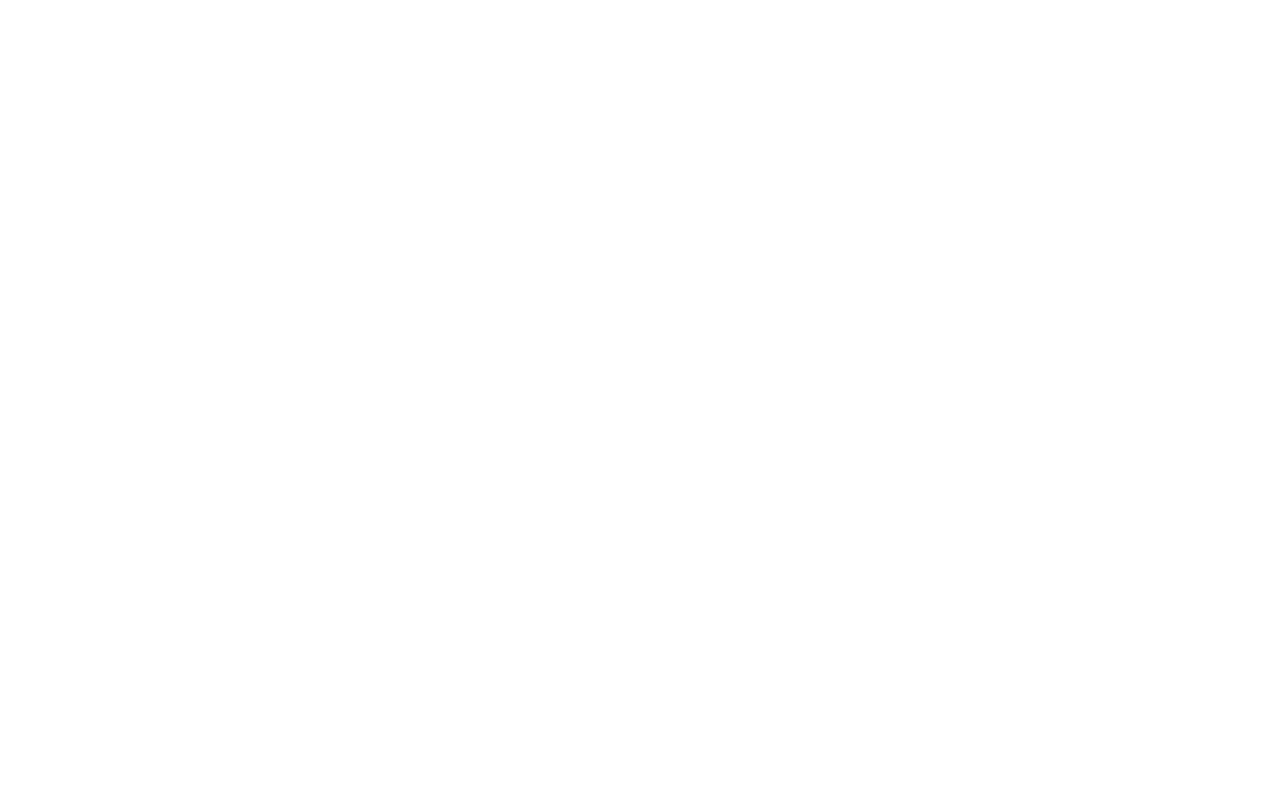
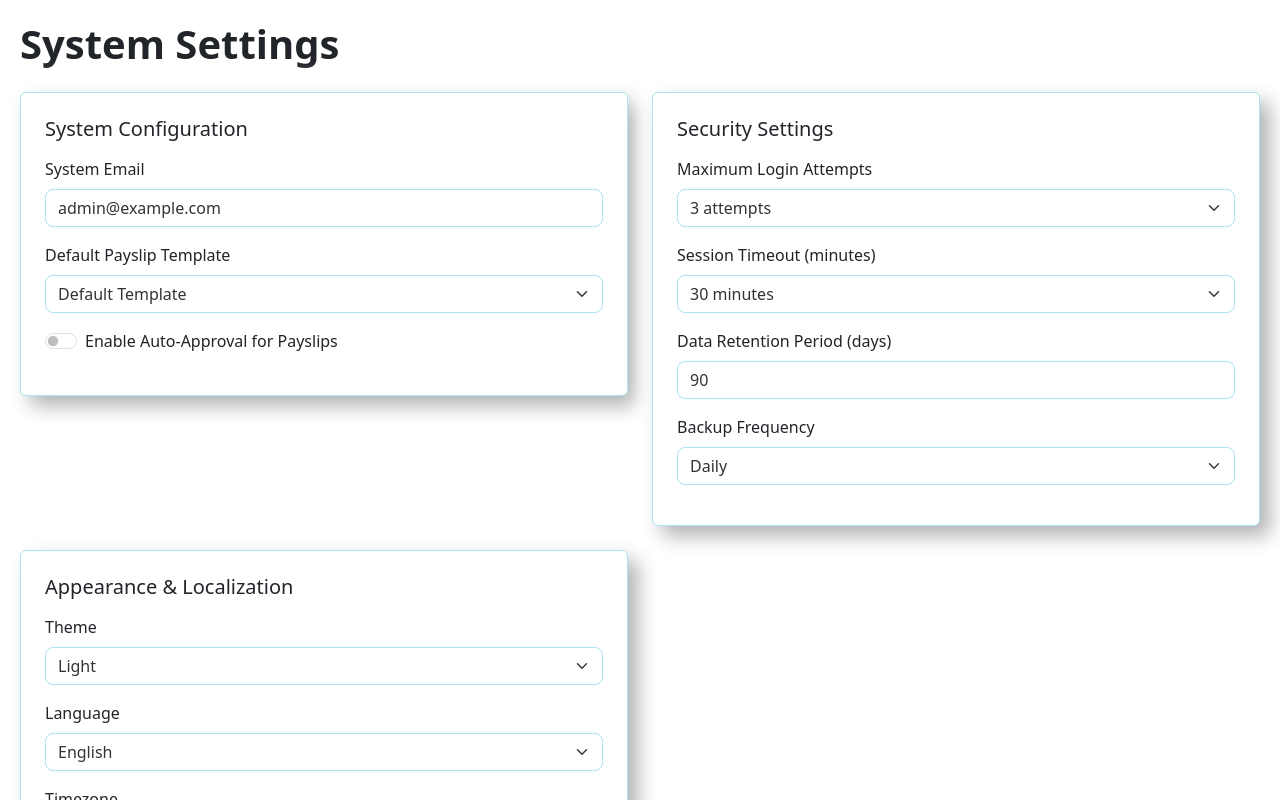
Before and after one commit to kundi04/Payslip-Frontend, a React (Vite) app: page /admin-settings in a window 1280 px wide. Before the commit this address had no page. Built offline with nearby package versions, Linux system fonts and the light colour scheme.

Commit message:
Admin settings page

```diff
--- a/src/App.jsx
+++ b/src/App.jsx
@@ -12,6 +12,7 @@
 import SuperUser from "./pages/SuperUser";
 import Settings from './pages/Settings';
 import { ThemeProvider } from './context/ThemeContext';
+import AdminSettings from './pages/AdminSettings';
 
 const AppContent = () => {
   const [isSidebarOpen, setIsSidebarOpen] = useState(false);
@@ -54,6 +55,7 @@
           <Route path="/employees" element={<Employees sidebarOpen={isSidebarOpen} />} />
           <Route path="/user-settings" element={<Settings />} />
           <Route path="/super-user" element={<SuperUser />} />
+          <Route path="/admin-settings" element={<AdminSettings />} />
         </Routes>
       </div>
     </div>
--- a/src/components/Sidebar.jsx
+++ b/src/components/Sidebar.jsx
@@ -1,6 +1,7 @@
 import React, { useRef, useEffect, useState } from "react";
 import { Nav } from "react-bootstrap";
 import { LayoutDashboard, Users, DollarSign, Receipt, Clock, Settings, Shield, Heading } from "lucide-react";
+;
 import { style } from "framer-motion/client";
 
 const Sidebar = ({ open, toggleSidebar }) => {
@@ -28,8 +29,8 @@
     { title: "Dashboard", icon: <LayoutDashboard size={20} />, path: "/admin-dashboard" },
     { title: "Employees", icon: <Users size={20} />, path: "/employees" },
     { title: "Payslips", icon: <Receipt size={20} />, path: "/payslips" },
-    { title: "Settings", icon: <Settings size={20} />, path: "/settings" },
-    { title: "Logout", icon: <Clock size={20} />, path: "/logout" },
+    { title: "Settings", icon: <Settings size={20} />, path: "/admin-settings" },
+    { title: "Logout", path: "/logout" },
   ];
 
   return (
--- /dev/null
+++ b/src/pages/AdminSettings.jsx
@@ -0,0 +1,227 @@
+import React, { useState } from 'react';
+import { Card, Form, Button, Row, Col, Alert } from 'react-bootstrap';
+import PageWrapper from '../components/PageWrapper';
+import { useTheme } from '../context/ThemeContext';
+import '../App.css';
+
+const AdminSettings = () => {
+  const { theme, setTheme } = useTheme();
+  const [feedback, setFeedback] = useState({ message: '', type: '' });
+  const [loading, setLoading] = useState(false);
+  const [formData, setFormData] = useState({
+    systemEmail: 'admin@example.com',
+    notificationEmail: 'notifications@example.com',
+    payslipTemplate: 'default',
+    autoApproval: false,
+    retentionPeriod: '90',
+    emailNotifications: true,
+    backupFrequency: 'daily',
+    theme: theme,
+    language: 'en',
+    timezone: 'UTC+02:00',
+    maxLoginAttempts: '3',
+    sessionTimeout: '30'
+  });
+
+  const handleSubmit = async (e) => {
+    e.preventDefault();
+    setLoading(true);
+
+    try {
+      // Simulate API call
+      await new Promise(resolve => setTimeout(resolve, 1000));
+
+      setFeedback({
+        message: 'Settings updated successfully!',
+        type: 'success'
+      });
+    } catch (error) {
+      setFeedback({
+        message: error.message || 'Failed to update settings',
+        type: 'danger'
+      });
+    } finally {
+      setLoading(false);
+    }
+  };
+
+  return (
+    <PageWrapper>
+      <div className="settings-container dashboard-container">
+        <h1 className="mb-4 fw-bold">System Settings</h1>
+
+        {feedback.message && (
+          <Alert
+            variant={feedback.type}
+            dismissible
+            onClose={() => setFeedback({ message: '', type: '' })}
+          >
+            {feedback.message}
+          </Alert>
+        )}
+
+        <Form onSubmit={handleSubmit}>
+          <Row>
+            <Col lg={6} className="mb-4">
+              <Card className="neumorphic-card p-4">
+                <h5 className="mb-3">System Configuration</h5>
+                <Form.Group className="mb-3">
+                  <Form.Label>System Email</Form.Label>
+                  <Form.Control
+                    type="email"
+                    value={formData.systemEmail}
+                    onChange={(e) => setFormData({...formData, systemEmail: e.target.value})}
+                    className="settings-input"
+                  />
+                </Form.Group>
+
+                {/* <Form.Group className="mb-3">
+                  <Form.Label>Notification Email</Form.Label>
+                  <Form.Control
+                    type="email"
+                    value={formData.notificationEmail}
+                    onChange={(e) => setFormData({...formData, notificationEmail: e.target.value})}
+                    className="settings-input"
+                  />
+                </Form.Group> */}
+
+                <Form.Group className="mb-3">
+                  <Form.Label>Default Payslip Template</Form.Label>
+                  <Form.Select
+                    value={formData.payslipTemplate}
+                    onChange={(e) => setFormData({...formData, payslipTemplate: e.target.value})}
+                    className="settings-input"
+                  >
+                    <option value="default">Default Template</option>
+                    <option value="detailed">Detailed Template</option>
+                    <option value="simplified">Simplified Template</option>
+                  </Form.Select>
+                </Form.Group>
+
+                <Form.Group className="mb-3">
+                  <Form.Check
+                    type="switch"
+                    id="auto-approval"
+                    label="Enable Auto-Approval for Payslips"
+                    checked={formData.autoApproval}
+                    onChange={(e) => setFormData({...formData, autoApproval: e.target.checked})}
+                  />
+                </Form.Group>
+              </Card>
+            </Col>
+
+            <Col lg={6} className="mb-4">
+              <Card className="neumorphic-card p-4">
+                <h5 className="mb-3">Security Settings</h5>
+                <Form.Group className="mb-3">
+                  <Form.Label>Maximum Login Attempts</Form.Label>
+                  <Form.Select
+                    value={formData.maxLoginAttempts}
+                    onChange={(e) => setFormData({...formData, maxLoginAttempts: e.target.value})}
+                    className="settings-input"
+                  >
+                    <option value="3">3 attempts</option>
+                    <option value="5">5 attempts</option>
+                    <option value="10">10 attempts</option>
+                  </Form.Select>
+                </Form.Group>
+
+                <Form.Group className="mb-3">
+                  <Form.Label>Session Timeout (minutes)</Form.Label>
+                  <Form.Select
+                    value={formData.sessionTimeout}
+                    onChange={(e) => setFormData({...formData, sessionTimeout: e.target.value})}
+                    className="settings-input"
+                  >
+                    <option value="15">15 minutes</option>
+                    <option value="30">30 minutes</option>
+                    <option value="60">1 hour</option>
+                  </Form.Select>
+                </Form.Group>
+
+                <Form.Group className="mb-3">
+                  <Form.Label>Data Retention Period (days)</Form.Label>
+                  <Form.Control
+                    type="number"
+                    value={formData.retentionPeriod}
+                    onChange={(e) => setFormData({...formData, retentionPeriod: e.target.value})}
+                    className="settings-input"
+                  />
+                </Form.Group>
+
+                <Form.Group className="mb-3">
+                  <Form.Label>Backup Frequency</Form.Label>
+                  <Form.Select
+                    value={formData.backupFrequency}
+                    onChange={(e) => setFormData({...formData, backupFrequency: e.target.value})}
+                    className="settings-input"
+                  >
+                    <option value="daily">Daily</option>
+                    <option value="weekly">Weekly</option>
+                    <option value="monthly">Monthly</option>
+                  </Form.Select>
+                </Form.Group>
+              </Card>
+            </Col>
+
+            <Col lg={6} className="mb-4">
+              <Card className="neumorphic-card p-4">
+                <h5 className="mb-3">Appearance & Localization</h5>
+                <Form.Group className="mb-3">
+                  <Form.Label>Theme</Form.Label>
+                  <Form.Select
+                    value={theme}
+                    onChange={(e) => {
+                      setTheme(e.target.value);
+                      setFormData({...formData, theme: e.target.value});
+                    }}
+                    className="settings-input"
+                  >
+                    <option value="light">Light</option>
+                    <option value="dark">Dark</option>
+                  </Form.Select>
+                </Form.Group>
+
+                <Form.Group className="mb-3">
+                  <Form.Label>Language</Form.Label>
+                  <Form.Select
+                    value={formData.language}
+                    onChange={(e) => setFormData({...formData, language: e.target.value})}
+                    className="settings-input"
+                  >
+                    <option value="en">English</option>
+                  </Form.Select>
+                </Form.Group>
+
+                <Form.Group className="mb-3">
+                  <Form.Label>Timezone</Form.Label>
+                  <Form.Select
+                    value={formData.timezone}
+                    onChange={(e) => setFormData({...formData, timezone: e.target.value})}
+                    className="settings-input"
+                  >
+                    <option value="UTC+00:00">UTC+00:00</option>
+                    <option value="UTC+02:00">UTC+02:00 (CAT)</option>
+                    <option value="UTC+03:00">UTC+03:00 (EAT)</option>
+                  </Form.Select>
+                </Form.Group>
+              </Card>
+            </Col>
+          </Row>
+
+          <div className="text-end mt-3">
+            <Button
+              type="submit"
+              className="neumorphic-button empl-btn1"
+              disabled={loading}
+            >
+              {loading ? 'Saving Changes...' : 'Save Changes'}
+            </Button>
+          </div>
+        </Form>
+      </div>
+    </PageWrapper>
+  );
+};
+
+export default AdminSettings;
```
